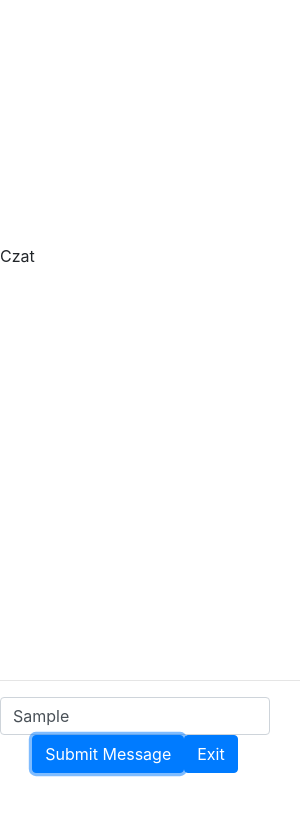
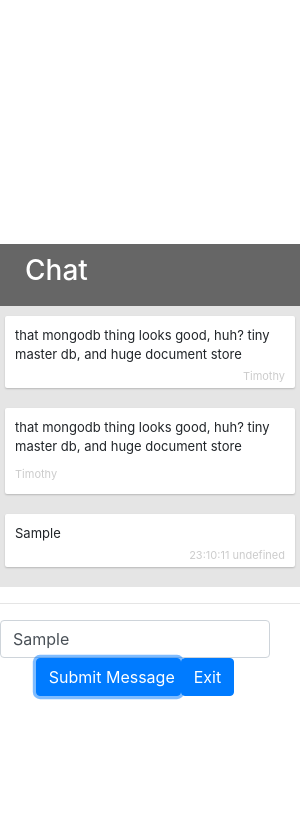
Before and after one commit to wangobango/sieciFE, an Electron app: page components/CanvasWindow.html in a window 300 px wide. Both pictures are taken after typing "Sample" into the empty fields and a click on the button "Submit Message". Shown: the part 356-1172 px from the top of the page. Drawn offline with nearby package versions, Linux system fonts and the light colour scheme; no server answers.

Commit message:
working chat

```diff
--- a/components/CanvasWindow.html
+++ b/components/CanvasWindow.html
@@ -5,6 +5,7 @@
     <title>Game Room</title>
     <link rel="stylesheet" href="https://maxcdn.bootstrapcdn.com/bootstrap/4.0.0/css/bootstrap.min.css" integrity="sha384-Gn5384xqQ1aoWXA+058RXPxPg6fy4IWvTNh0E263XmFcJlSAwiGgFAW/dAiS6JXm"
         crossorigin="anonymous">
+    <link rel="stylesheet" type="text/css" href="data/chat_style.css" media="screen" />
 </head>
 
 <body>
@@ -20,18 +21,45 @@
             <canvas id="myCanvas" width="533" height="600" />
         </div>
         <div class="col-md-4" style="height:600px;">
-            <div class="row" style="height:70%;">
+            <div class="row" style="height:80%;">
                 <div class="col-md-12">
-                    <p>Czat</p>
+                    <div class="chatbody">
+                        <div class="panel panel-primary">
+                            <div class="panel-heading top-bar">
+                                <div class="col-md-8 col-xs-8">
+                                    <h3 class="panel-title"><span class="glyphicon glyphicon-comment"></span> Chat </h3>
+                                </div>
+                            </div>
+                            <div class="panel-body msg_container_base" id="main-chat-panel">
+                                <div class="row msg_container base_sent">
+                                    <div class="col-md-10 col-xs-10">
+                                        <div class="messages msg_sent">
+                                            <p>that mongodb thing looks good, huh?
+                                                tiny master db, and huge document store</p>
+                                            <time datetime="2009-11-13T20:00">Timothy </time>
+                                        </div>
+                                    </div>
+                                </div>
+                                <div class="row msg_container base_receive">
+                                    <div class="col-md-10 col-xs-10">
+                                        <div class="messages msg_receive">
+                                            <p>that mongodb thing looks good, huh?
+                                                tiny master db, and huge document store</p>
+                                            <time datetime="2009-11-13T20:00">Timothy </time>
+                                        </div>
+                                    </div>
+                                </div>
+                            </div>
                         </div>
                     </div>
                     <hr />
-            <div class="row container">
+                    <div class="row panel-footer container">
                         <div class="col-lg-6">
                             <div class="row justify-content-center">
-                        <input type="text" class="form-control" />
-                        <button class="btn btn-primary">Submit Message</button>
-                        <button class="btn btn-primary">Exit</button>
+                                <input type="text" class="form-control" id="text-field"/>
+                                <button class="btn btn-primary text" id="text-button">Submit Message</button>
+                                <button class="btn btn-primary exit" id="exit-button">Exit</button>
+                            </div>
                         </div>
                     </div>
                 </div>
@@ -124,7 +152,9 @@
 
             let fs = require('fs');
             let path = 'components/data/canvas.json'
+            const ipcRenderer = require('electron').ipcRenderer;
 
+            // TODO serialize
             setInterval(() => {
                 let canvasContents = canvas.toDataURL();
                 let data = {
@@ -136,6 +166,59 @@
                     if (err) throw err;
                 });
             }, 3000)
+
+            exit_button = document.getElementById('exit-button');
+            exit_button.addEventListener('click', () => {
+                ipcRenderer.send('leave-gaming-room');
+            })
+
+            function createMessage(author, text, type){
+                let currentdate = new Date();
+                let datetime =
+                + currentdate.getHours() + ":"
+                + currentdate.getMinutes() + ":"
+                + currentdate.getSeconds();
+
+                let body = document.createElement('div')
+                let chat_col = document.createElement('div');
+                chat_col.classList.add('col-md-10','col-xs-10');
+                let message = document.createElement('div');
+                let message_value = document.createElement('p');
+                message_value.appendChild(document.createTextNode(text));
+                let time_stamp = document.createElement('time');
+                time_stamp.appendChild(document.createTextNode(datetime+' '+author));
+                time_stamp.setAttribute("datetime", datetime);
+                if(type == 'sent'){
+                    body.classList.add('row','msg_container','base_sent');
+                    message.classList.add('messages','msg_sent');
+                } else {
+                    body.classList.add('row','msg_container','base_recive');
+                    message.classList.add('messages','msg_recive');
+                }
+
+                message.append(message_value);
+                message.append(time_stamp);
+                chat_col.append(message);
+                body.append(chat_col);
+
+                let panel = document.getElementById('main-chat-panel');
+                panel.appendChild(body);
+            }
+
+            let user;
+
+            ipcRenderer.send('request-nick');
+            ipcRenderer.on('request-nick-answer', (e,item)=>{
+                user = item;
+            })
+
+            let msgButton = document.getElementById('text-button');
+            let msgField = document.getElementById('text-field');
+
+            msgButton.addEventListener('click', ()=>{
+                createMessage(user,msgField.value,"sent");
+            })
+
         </script>
 </body>
 
--- /dev/null
+++ b/components/data/chat_style.css
@@ -0,0 +1,130 @@
+
+.col-md-2, .col-md-10{
+    padding:0;
+}
+.panel{
+    margin-bottom: 0px;
+}
+.chat-window{
+    bottom:0;
+    position:fixed;
+    float:right;
+    margin-left:10px;
+}
+.chat-window > div > .panel{
+    border-radius: 5px 5px 0 0;
+}
+.icon_minim{
+    padding:2px 10px;
+}
+.msg_container_base{
+  background: #e5e5e5;
+  margin: 0;
+  padding: 0 10px 10px;
+  max-height:300px;
+  overflow-x:hidden;
+}
+.top-bar {
+  background: #666;
+  color: white;
+  padding: 10px;
+  position: relative;
+  overflow: hidden;
+}
+.msg_receive{
+    padding-left:0;
+    margin-left:0;
+}
+.msg_sent{
+    padding-bottom:20px !important;
+    margin-right:0;
+}
+.messages {
+  background: white;
+  padding: 10px;
+  border-radius: 2px;
+  box-shadow: 0 1px 2px rgba(0, 0, 0, 0.2);
+  max-width:100%;
+}
+.messages > p {
+    font-size: 13px;
+    margin: 0 0 0.2rem 0;
+  }
+.messages > time {
+    font-size: 11px;
+    color: #ccc;
+}
+.msg_container {
+    padding: 10px;
+    overflow: hidden;
+    display: flex;
+}
+img {
+    display: block;
+    width: 100%;
+}
+.avatar {
+    position: relative;
+}
+.base_receive > .avatar:after {
+    content: "";
+    position: absolute;
+    top: 0;
+    right: 0;
+    width: 0;
+    height: 0;
+    border: 5px solid #FFF;
+    border-left-color: rgba(0, 0, 0, 0);
+    border-bottom-color: rgba(0, 0, 0, 0);
+}
+
+.base_sent {
+  justify-content: flex-end;
+  align-items: flex-end;
+}
+.base_sent > .avatar:after {
+    content: "";
+    position: absolute;
+    bottom: 0;
+    left: 0;
+    width: 0;
+    height: 0;
+    border: 5px solid white;
+    border-right-color: transparent;
+    border-top-color: transparent;
+    box-shadow: 1px 1px 2px rgba(black, 0.2); // not quite perfect but close
+}
+
+.msg_sent > time{
+    float: right;
+}
+
+
+
+.msg_container_base::-webkit-scrollbar-track
+{
+    -webkit-box-shadow: inset 0 0 6px rgba(0,0,0,0.3);
+    background-color: #F5F5F5;
+}
+
+.msg_container_base::-webkit-scrollbar
+{
+    width: 12px;
+    background-color: #F5F5F5;
+}
+
+.msg_container_base::-webkit-scrollbar-thumb
+{
+    -webkit-box-shadow: inset 0 0 6px rgba(0,0,0,.3);
+    background-color: #555;
+}
+
+.btn-group.dropup{
+    position:fixed;
+    left:0px;
+    bottom:0;
+}
+
+.text{
+    padding-right: 5px;
+}
--- a/main.js
+++ b/main.js
@@ -87,6 +87,11 @@ ipcMain.on('new-nick', (e, item) => {
     nickWindow.close();
 });
 
+ipcMain.on('leave-gaming-room', ()=>{
+    createWindow();
+    canvasWindow.close();
+})
+
 ipcMain.on('new-room', (e, R) => {
     createNewRoomWindow();
     // newRoomWindow.webContents.send('new-room', R);
```
Also changed, not shown: components/data/canvas.json (+1 -1 lines). Lines whose indentation alone changed are shown as unchanged.
